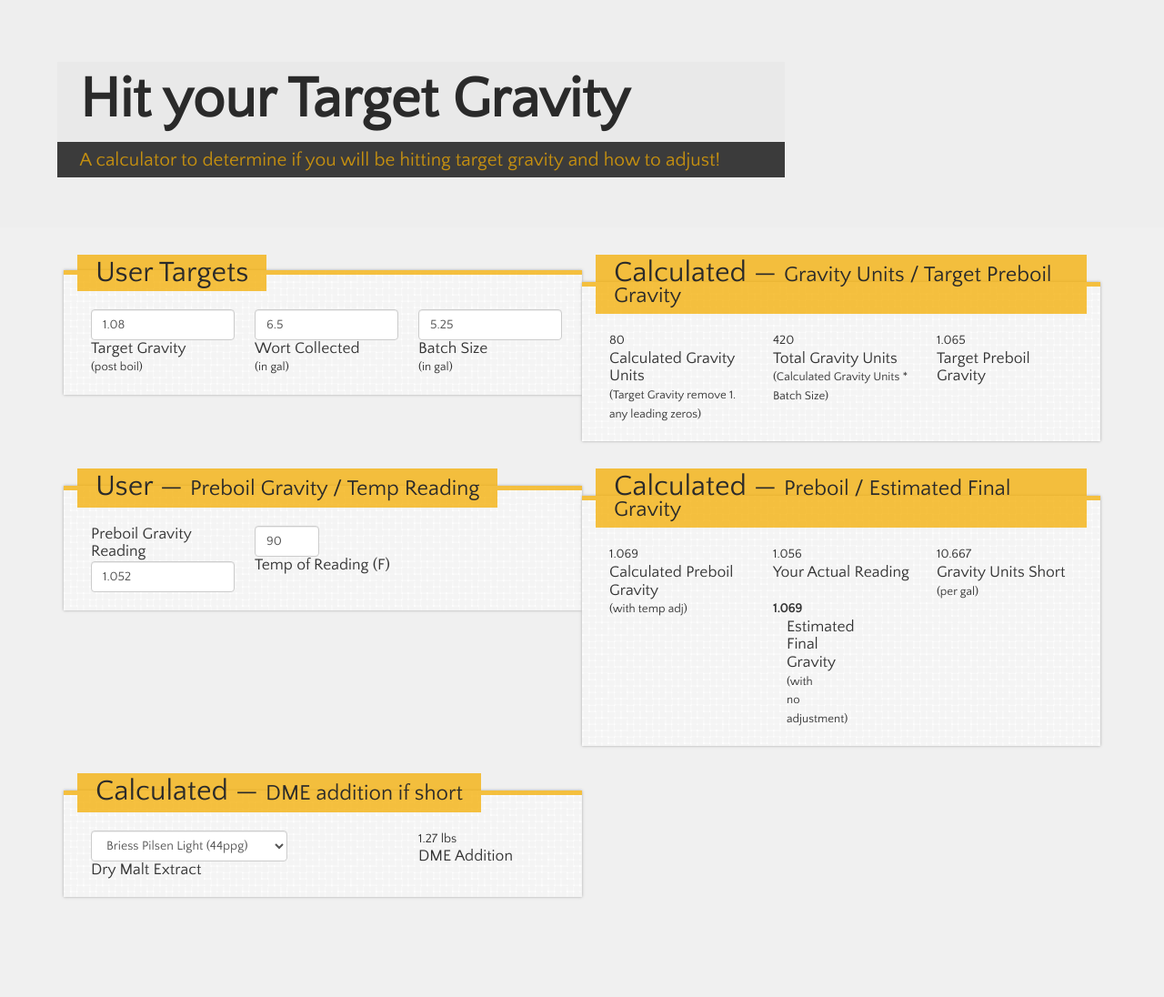
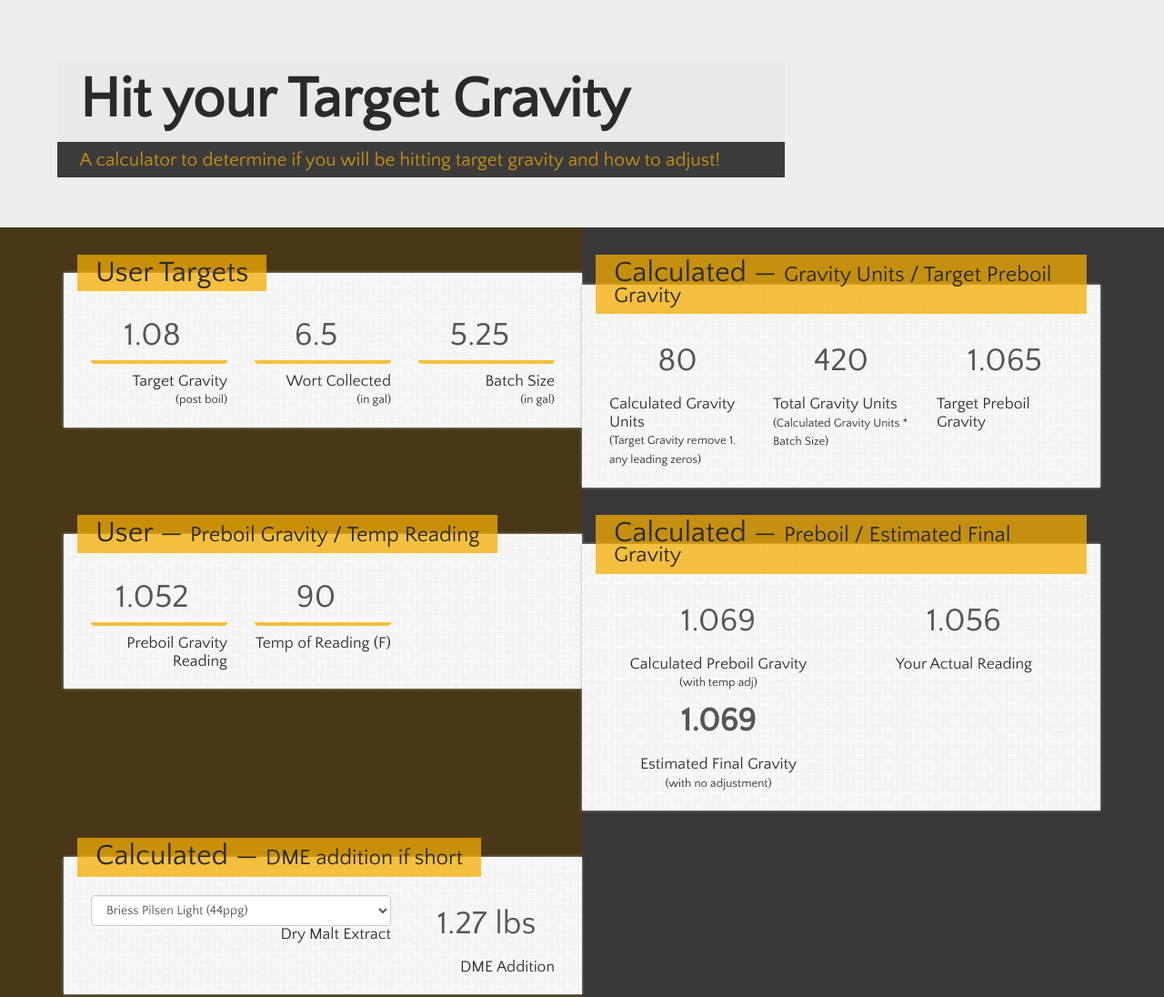
Before and after one commit to Boo-urns/hit-target-gravity, a website: page app/index.html in a window 1280 px wide. Shown: the top 1096 px of the page at 91% size. Before the commit the page ends 1016 px from the top, so only its background shows below. Drawn offline with Linux system fonts and the light colour scheme.

Commit message:
More CSS changes

```diff
--- a/app/index.html
+++ b/app/index.html
@@ -1,8 +1,8 @@
 <!doctype html>
-<!--[if lt IE 7]>      <html class="no-js lt-ie9 lt-ie8 lt-ie7"> <![endif]-->
-<!--[if IE 7]>         <html class="no-js lt-ie9 lt-ie8"> <![endif]-->
-<!--[if IE 8]>         <html class="no-js lt-ie9"> <![endif]-->
-<!--[if gt IE 8]><!--> <html class="no-js"> <!--<![endif]-->
+<!--[if lt IE 7]>      <html class="no-js lt-ie9 lt-ie8 lt-ie7"  manifest="manifest.json"> <![endif]-->
+<!--[if IE 7]>         <html class="no-js lt-ie9 lt-ie8"  manifest="manifest.json"> <![endif]-->
+<!--[if IE 8]>         <html class="no-js lt-ie9"  manifest="manifest.json"> <![endif]-->
+<!--[if gt IE 8]><!--> <html class="no-js"  manifest="manifest.json"> <!--<![endif]-->
   <head>
     <meta charset="utf-8">
     <meta http-equiv="X-UA-Compatible" content="IE=edge">
@@ -34,8 +34,9 @@
     </header>
       <!-- <p><a class="btn btn-lg btn-success" ng-href="#">Splendid!</a></p> -->
     </div>
+    <div id="calculator">
     <div class="container" ng-view></div>
-
+    </div>
 
     <!-- Google Analytics: change UA-XXXXX-X to be your site's ID -->
      <script>
--- a/app/styles/app.sass
+++ b/app/styles/app.sass
@@ -46,7 +46,7 @@ form
 
 fieldset
 	border: none
-	border-top: 5px solid $orange
+	//border-top: 5px solid $orange
 	margin-bottom: 30px
 	padding-bottom: 20px
 	background: url(../images/lil_fiber.png)
@@ -65,10 +65,88 @@ legend
 label
 	font-weight: normal
 	font-size: 1.25em
+	text-align: right
+	width: 100%
 
+select
+	width: 100%
+	border-radius: 4px
+	height: 34px
+	padding: 6px 12px
+	font-size: 14px
+	line-height: 1.42857
+	color: #555
+	background-color: #fff
+	background-image: none
+	border: 1px solid #ccc
+	border-radius: 4px
+	-webkit-box-shadow: inset 0 1px 1px rgba(0,0,0,0.075)
+	box-shadow: inset 0 1px 1px rgba(0,0,0,0.075)
+
+input
+	border: none
+	border-bottom: 4px solid $orange
+
+.form-control,
+.form-control-static
+	display: block
+	width: 100%
+	height: 60px
+	padding: 6px 12px
+	font-size: 36px
+	text-align: center
+	line-height: 1.42857
+	color: #555
+	background: none
+	margin-bottom: 10px
+	border: none
+
+.form-control
+	-webkit-box-shadow: none
+	box-shadow: none
+	-webkit-transition: border-color ease-in-out 0.15s,box-shadow ease-in-out 0.15s
+	transition: border-color ease-in-out 0.15s,box-shadow ease-in-out 0.15s
+	border-bottom: 4px solid $orange
 
 .small
 	font-size: .75em
+
+.calculated
+	label
+		text-align: left
+
+	.col-md-6
+		label
+			text-align: center
+
+
+#calculator
+	background: linear-gradient(to right, #483817 0%, #483817 50%, #383838 50%)
+
+//	-webkit-flex-flow: row wrap
+
+.flex-wrapper
+	display: -webkit-box
+	display: -moz-box
+	display: -ms-flexbox
+	display: -webkit-flex
+	display: flex
+	//width: 100%
+	min-height: 100px
+	background: yellow
+
+.flex-item,
+.flex-item-other
+	background-color: DeepSkyBlue
+	margin: auto
+	margin: 20px
+	-webkit-flex: 1
+	padding: 20px
+
+.flex-item-other
+	-webkit-flex: 2
+
+
 
 @media only screen and (min-width: 768px) and (max-width: 914px)
 	.jumbotron
@@ -77,3 +155,8 @@ label
 	header
 		max-width: 1000px
 		width: 95%
+
+
+@media only screen and (min-width: 768px)
+	.form-inline .form-control
+		width: 100%
--- a/app/views/main.html
+++ b/app/views/main.html
@@ -18,7 +18,7 @@
 
   </fieldset>
 
-  <fieldset class="col-md-6">
+  <fieldset class="col-md-6 calculated">
     <legend>Calculated &mdash; <span class="small">Gravity Units / Target Preboil Gravity</span></legend>
 
     <div class="col-md-4">
@@ -41,11 +41,11 @@
 
 
 
-  <fieldset class="col-md-6 right">
+  <fieldset class="col-md-6">
   <legend>User &mdash; <span class="small">Preboil Gravity / Temp Reading</legend>
     <div class="col-md-4">
+      <input type="number" class="form-control" id="preboilGravity" ng-model="userData.preboil">
       <label for="preboilGravity" class="control-label">Preboil Gravity Reading</label>
-      <input type="number" class="form-control" id="preboilGravity" ng-model="userData.preboil">
     </div>
     <div class="col-md-4">
       <input type="number" class="form-control" id="temp" min="80" max="212" ng-model="userData.readingTemp">
@@ -57,31 +57,33 @@
 
 
 
-  <fieldset class="col-md-6">
+  <fieldset class="col-md-6 calculated">
   <legend>Calculated &mdash; <span class="small">Preboil / Estimated Final Gravity</legend>
-    <div class="col-md-4">
+    <div class="row">
+      <div class="col-md-12">
+        <div class="col-md-6">
           <p class="form-control-static">{{calculated.actualReading}}</p>
           <label for="preboilGravity" class="control-label">Calculated Preboil Gravity<br><span class="small">(with temp adj)</span></label>
         </div>
 
-    <div class="col-md-4">
+        <div class="col-md-6">
           <p class="form-control-static">{{userData.preboilGravity}}</p>
           <label for="actualReading" class="control-label">Your Actual Reading</label>
         </div>
-
-    <div class="col-md-4">
-      <!-- <label for="guShort" class="col-md-3 control-label">Gravity Units Short<br><span class="small">per gal</span></label>
-      <div class="col-m-2">
-        <p class="form-control-static">{{calculated.guShort}}</p>
-      </div> -->
+      </div>
+      <div class="col-md-12">
+        <!--
+        MIGHT NOT DISPLAY GRAVITY UNITS SHORT I DON'T THINK THE USER NEEDS THAT INFO.
+        <div class="col-md-6">
           <p class="form-control-static">{{calculated.guShort}}</p>
           <label for="guShort" class="control-label">Gravity Units Short<br><span class="small">(per gal)</span></label>
         </div>
+       -->
+        <div class="col-md-6">
+          <p class="form-control-static"><b>{{calculated.estimatedFG}}</b></p>
+          <label for="estimatedFG" class="control-label">Estimated Final Gravity<br><span class="small">(with no adjustment)</span></label>
+        </div>
 
-
-    <div class="col-md-4">
-     <p class="form-control-static"><b>{{calculated.estimatedFG}}</b></p>
-     <label for="estimatedFG" class="col-md-4 control-label">Estimated Final Gravity<br><span class="small">(with no adjustment)</span></label>
     </div>
   </fieldset>
 
@@ -89,7 +91,7 @@
   <fieldset class="col-md-6">
   <legend>Calculated &mdash; <span class="small">DME addition if short</span></legend>
     <div class="col-md-8">
-      <select class="form-control" id="dme" ng-model="malt" ng-change="dmeSelection()" ng-options="d.dme + ' (' + d.ppg + 'ppg)' for d in dme">
+      <select id="dme" ng-model="malt" ng-change="dmeSelection()" ng-options="d.dme + ' (' + d.ppg + 'ppg)' for d in dme">
         </select>
       <label for="dme" class="control-label">Dry Malt Extract</label>
     </div>
```
Also changed, not shown: app/styles/app.css. Lines whose indentation alone changed are shown as unchanged.
